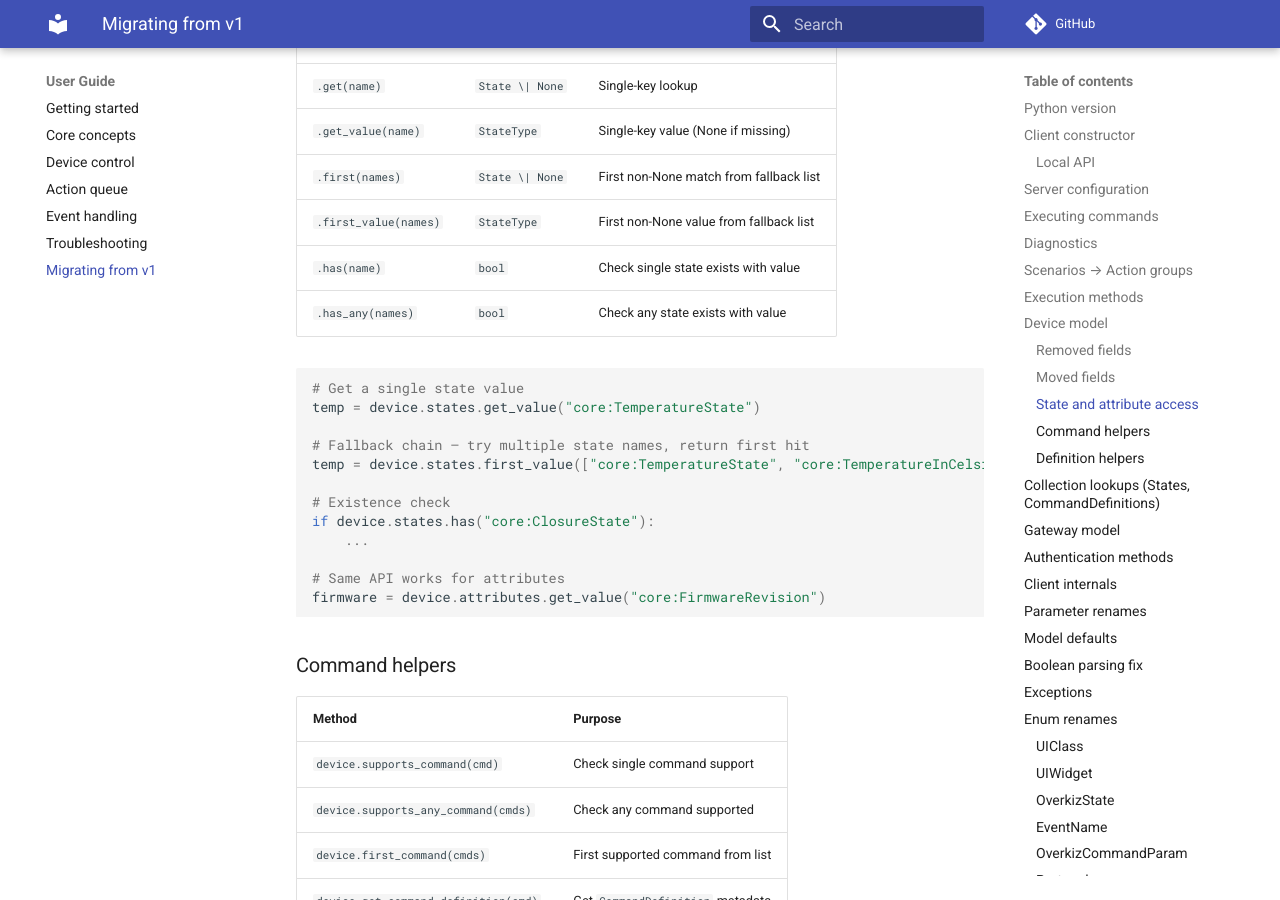
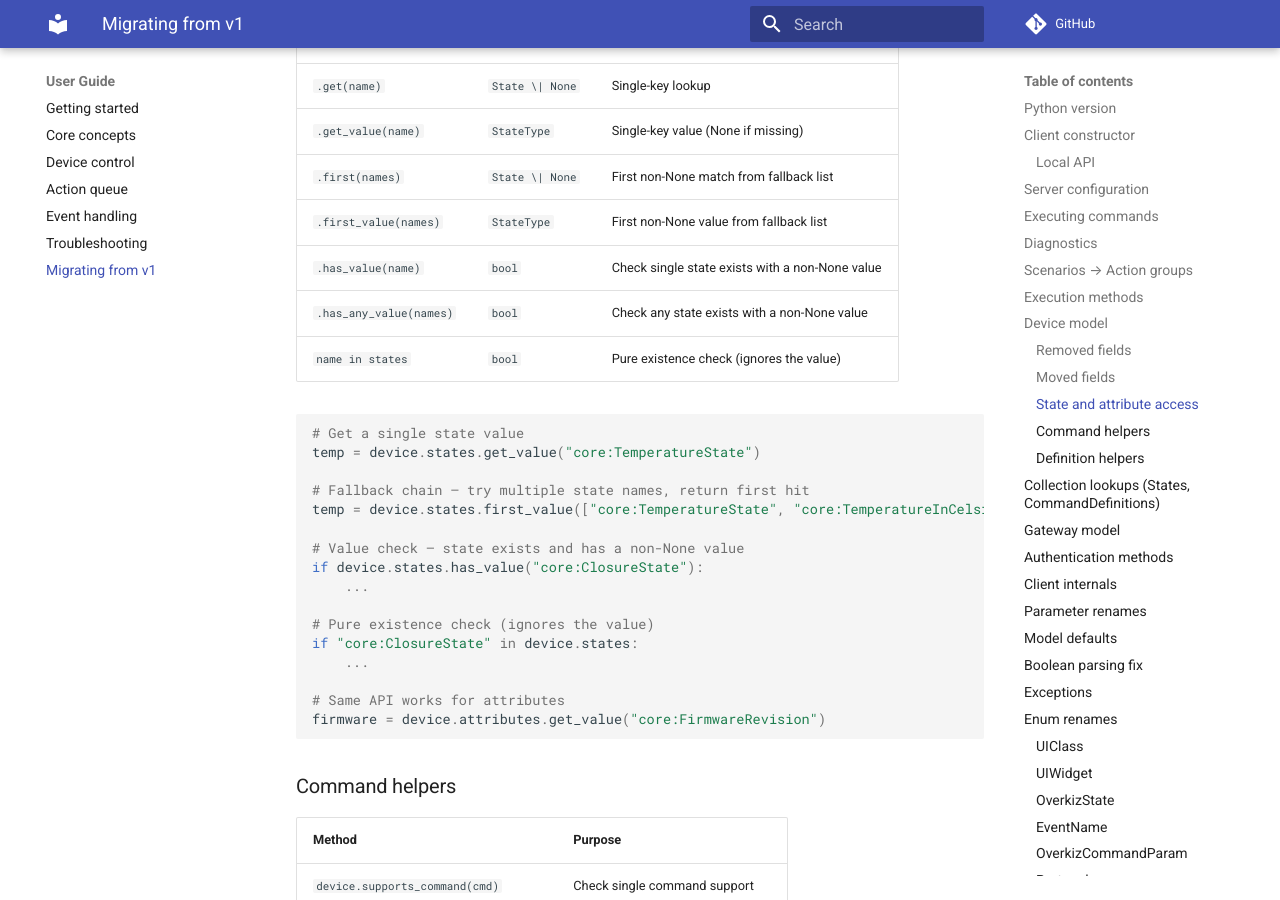
Before and after one commit to iMicknl/python-overkiz-api, an MkDocs documentation site: the page built from docs/migration-v2.md, in a window 1280 px wide and 900 px high, scrolled down 4220 px. Built offline with MkDocs 1.6.1 and Material for MkDocs 9.7.7, drawn with Linux system fonts in a browser that asks for light colours; comment, search, counter and statistics services are not loaded.

Commit message:
refactor(models)!: clarify States value accessors and widen accessor typing (#2108)
## Summary

Two related, breaking v2 ergonomics fixes to the device accessor
surface, before the 2.0 freeze.

### #2105 — `States.has()`/`has_any()` conflate existence with value

`has()` returned `True` only when the state existed **and** had a
non-`None` value, which pushed call sites toward a double lookup
(`has(x)` then `get_value(x)`). The two concepts are now separated:

- `has()` → **`has_value()`**, `has_any()` → **`has_any_value()`** —
explicit about the "present AND non-None value" semantic.
- Pure existence is `name in states` (already provided by
`Mapping.__contains__`).

Many consumers don't even need `has_value` anymore: `get_value(x) == ON`
already returns `False` for a missing state, collapsing the double
lookup to one call.

### #2106 — Inconsistent accessor typing

State accessors were typed `str`-only even though
`OverkizState`/`OverkizAttribute` are `StrEnum` and worked at runtime.
Signatures now advertise enum support, matching the command helpers:

- `States.{get_value, first, first_value, has_value, has_any_value}` →
`str | OverkizState | OverkizAttribute` (the `States` class backs both
`device.states` and `device.attributes`).
- `StateDefinitions.{first, has_any}` → `str | OverkizState`.
- `CommandDefinitions` and `device.supports_command()` already accepted
enums — unchanged.

Scope deliberately excludes new device-level wrappers (e.g.
`device.has_state()`): `device.states` is a first-class container read
constantly in consumers, while `device.supports_command()` only exists
as a shortcut to the buried `device.definition.commands`. Mirroring
would duplicate the container API for no gain.

## Changes

- `pyoverkiz/models.py`: rename + widen typing (new `StateName` alias).
- `docs/device-control.md`, `docs/migration-v2.md`: updated to new
names; document `in` for pure existence.
- `tests/test_models.py`: renamed tests + new test exercising enum keys.

## Breaking changes

- `States.has()` → `States.has_value()`
- `States.has_any()` → `States.has_any_value()`

## Test plan

- [x] `ruff check` / `ruff format` / `mypy` / `ty` clean
- [x] Full suite green (502 passed)

Closes #2105
Closes #2106

````diff
--- a/docs/migration-v2.md
+++ b/docs/migration-v2.md
@@ -188,8 +188,9 @@ v2 provides a consistent API on `device.states` and `device.attributes` (both ar
 | `.get_value(name)` | `StateType` | Single-key value (None if missing) |
 | `.first(names)` | `State \| None` | First non-None match from fallback list |
 | `.first_value(names)` | `StateType` | First non-None value from fallback list |
-| `.has(name)` | `bool` | Check single state exists with value |
-| `.has_any(names)` | `bool` | Check any state exists with value |
+| `.has_value(name)` | `bool` | Check single state exists with a non-None value |
+| `.has_any_value(names)` | `bool` | Check any state exists with a non-None value |
+| `name in states` | `bool` | Pure existence check (ignores the value) |
 
 ```python
 # Get a single state value
@@ -198,8 +199,12 @@ temp = device.states.get_value("core:TemperatureState")
 # Fallback chain — try multiple state names, return first hit
 temp = device.states.first_value(["core:TemperatureState", "core:TemperatureInCelsiusState"])
 
-# Existence check
-if device.states.has("core:ClosureState"):
+# Value check — state exists and has a non-None value
+if device.states.has_value("core:ClosureState"):
+    ...
+
+# Pure existence check (ignores the value)
+if "core:ClosureState" in device.states:
     ...
 
 # Same API works for attributes
````
Also changed, not shown: docs/device-control.md (+8 -4 lines), 2 other files.
